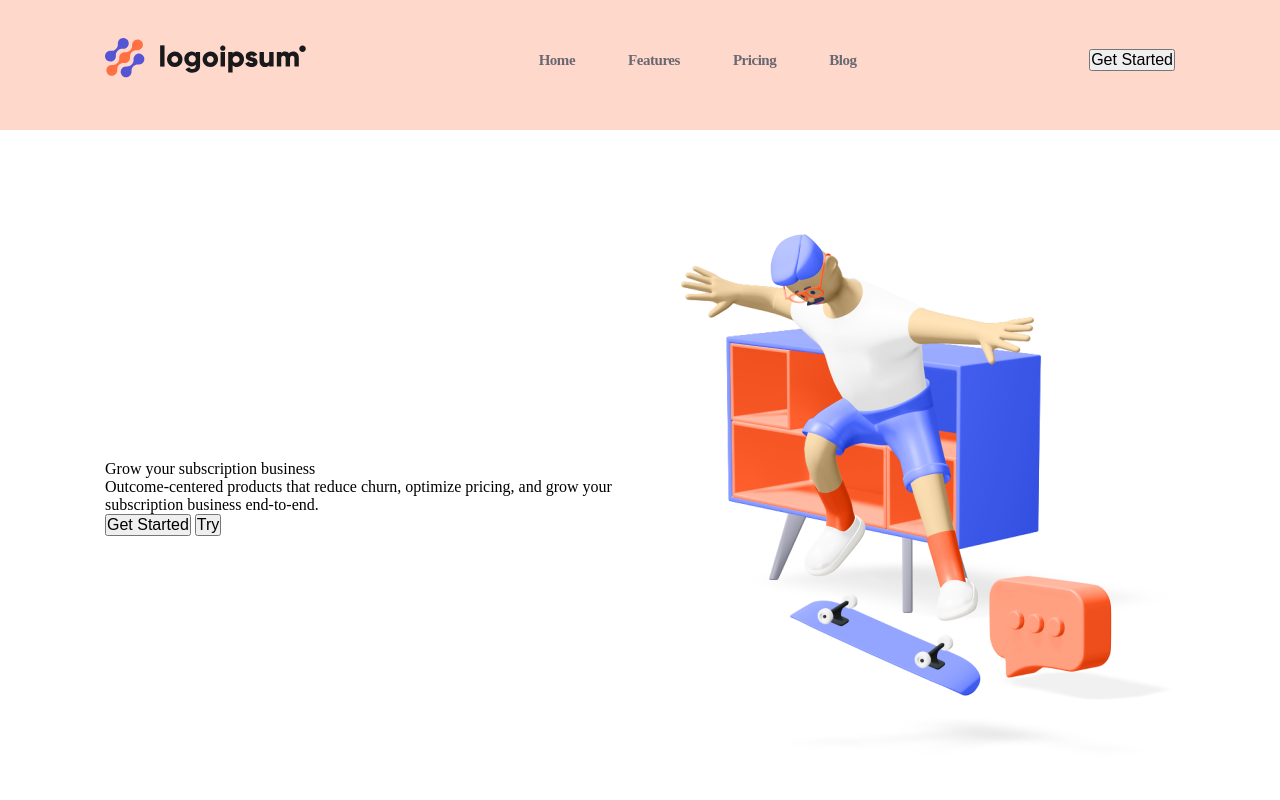
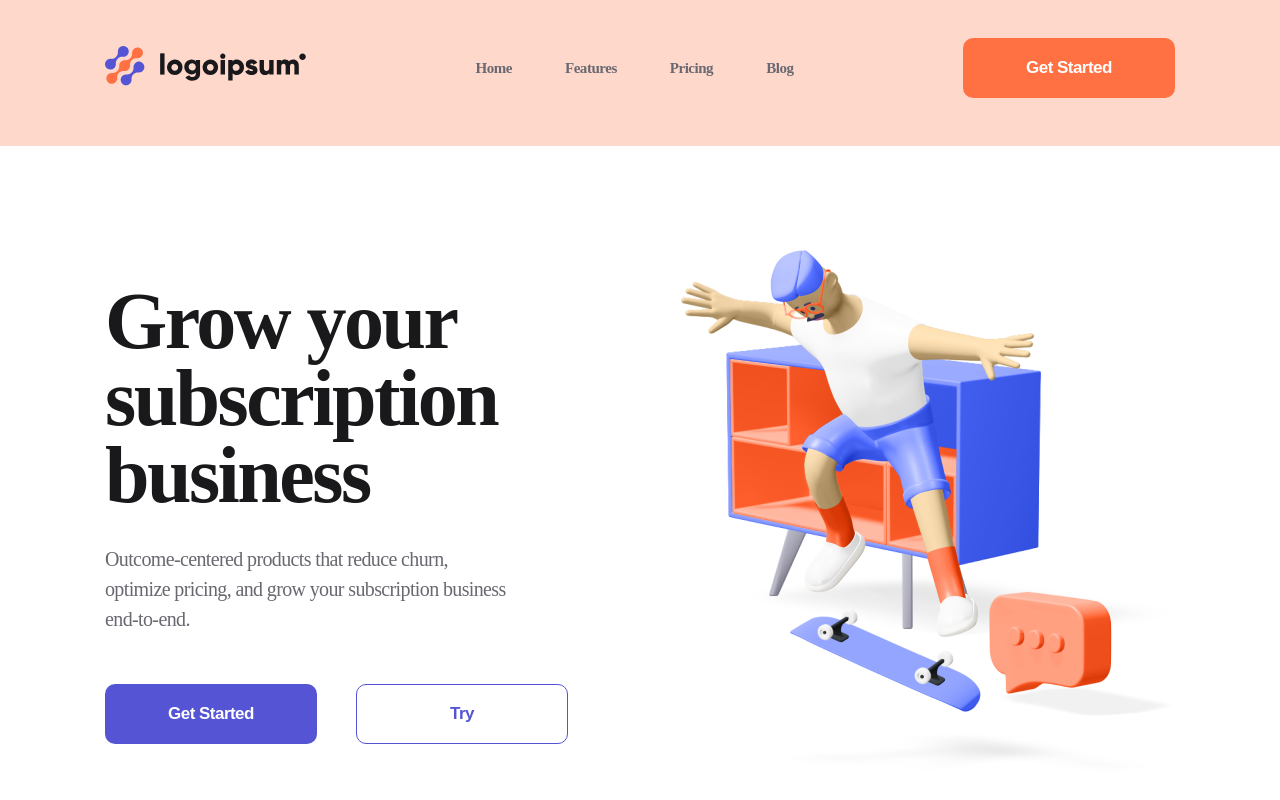
Before and after one commit to ThumbelinaFromMunick/logoipsum_bytemarathone, a plain HTML site: page index.html in a window 1280 px wide. Shown: the top 800 px of the page. Drawn offline with Linux system fonts and the light colour scheme.

Commit message:
Add files via upload

```diff
--- a/index.html
+++ b/index.html
@@ -40,7 +40,7 @@
                 </ol>
             </nav>
             <div>
-                <button>
+                <button class="button button_orange">
                     Get Started
                 </button>
             </div>
@@ -49,15 +49,15 @@
     </header>
     <section class="conteiner about">
         <div>
-            <h1>
+            <h1 class="about_title">
                 Grow your subscription business
             </h1>
-            <p>
+            <p class="about_text">
                 Outcome-centered products that reduce churn, optimize pricing, and grow your subscription business end-to-end.
             </p>
             <div>
-                <button class="btn1">Get Started</button>
-                <button class="btn2">Try</button>
+                <button class="button button_violet">Get Started</button>
+                <button class="button button_transparent">Try</button>
             </div>
         </div>
         <div>
--- a/style/style.css
+++ b/style/style.css
@@ -38,8 +38,74 @@
     transition: 300ms;
 }
 
+.button{
+    width: 212px;
+    height: 60px;
+    font-weight: bold;
+    font-size: 17px;
+    line-height: 22px;
+    letter-spacing: -0.531474px;
+    color: #FFFFFF;
+    border: none;
+    border-radius: 10px;
+    cursor: pointer;
+
+}
+
+.button_orange{
+    background: #FF7143;
+}
+
+.button_orange:hover{
+    background: #fc906c;
+    transition: 500ms;
+}
+
 .about{
     margin: 104px auto 84px;
+}
+
+.about_title{
+    font-weight: bold;
+    font-size: 80px;
+    line-height: 77px;
+    letter-spacing: -2.50105px;
+    color: #19191B;
+    max-width: 467px;
+    margin-bottom: 30px;
+
+}
+
+.about_text{
+    font-size: 20px;
+    line-height: 30px;
+    letter-spacing: -0.625263px;
+    color: #696871;
+    max-width: 410px;
+    margin-bottom: 50px;
+
+}
+
+.button_violet{
+    background: #5454D4;
+
+}
+
+.button_transparent{
+    background: none;
+    color: #5454D4;
+    border: 1px solid #5454D4;
+    margin-left: 35px;
+}
+
+.button_violet:hover{
+    background: #6464d6;
+    transition: 500ms;
+}
+
+.button_transparent:hover{
+    color: #8989da;
+    transition: 500ms;
 }
 
 .footer{
```
